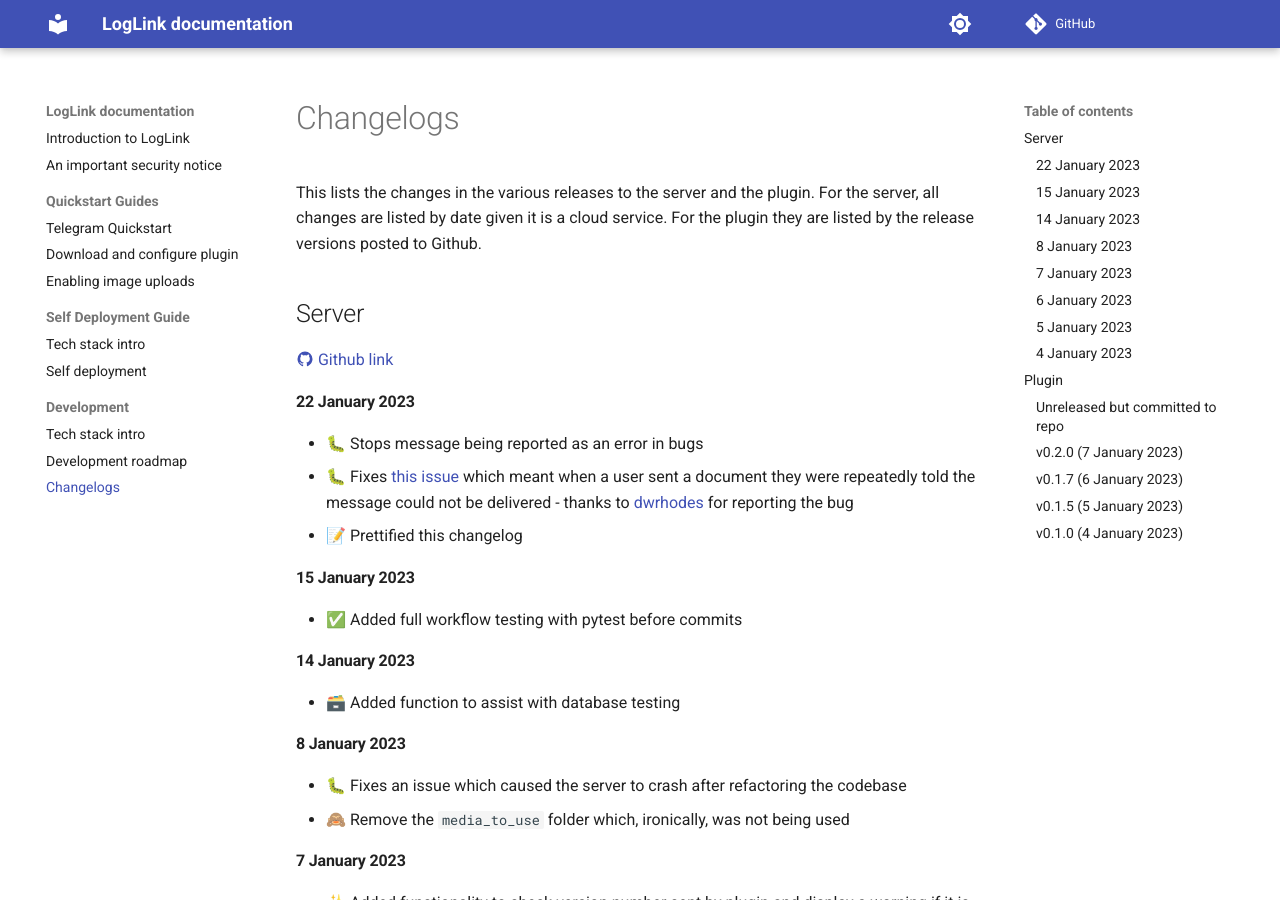
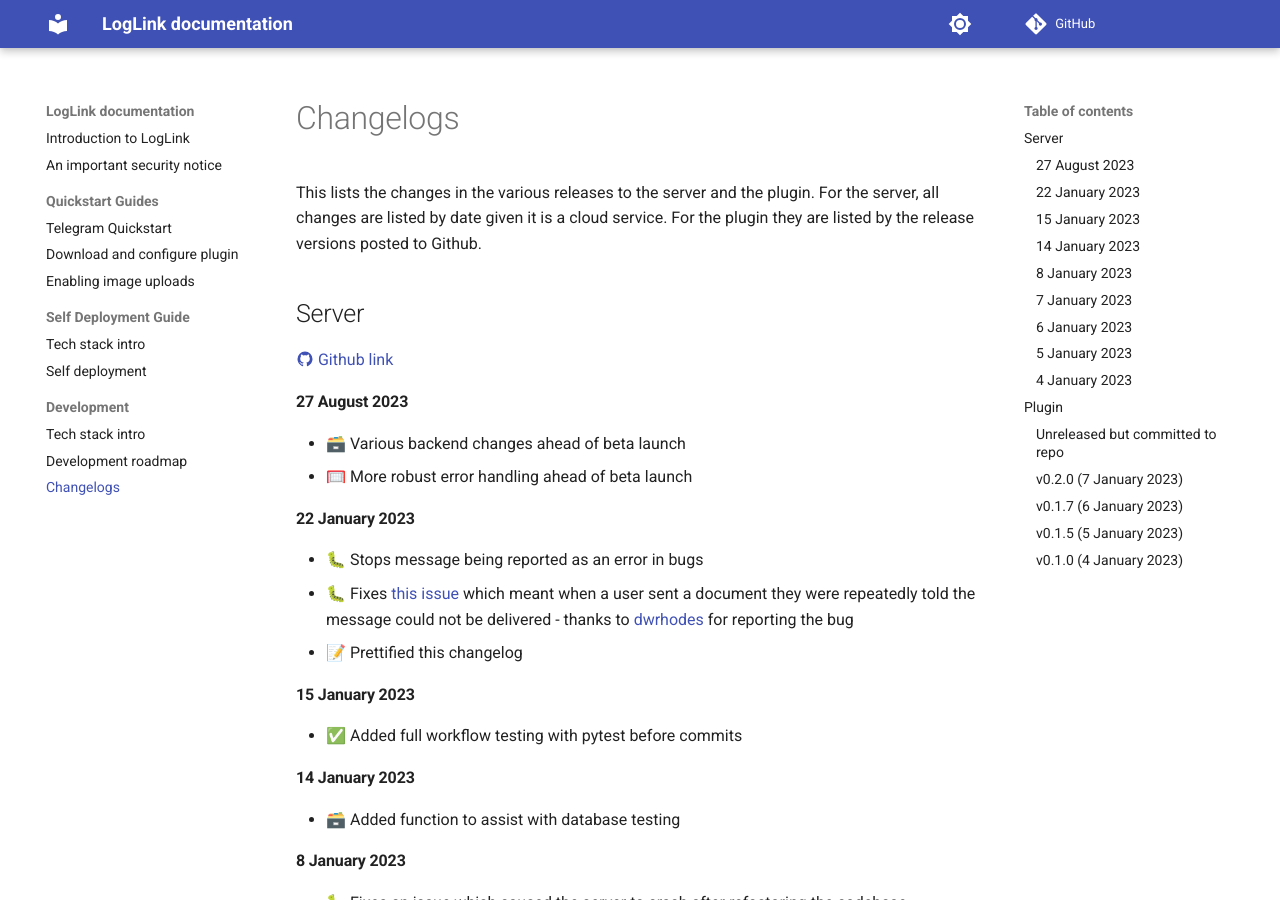
Before and after one commit to hankhank10/loglink-docs, an MkDocs documentation site: the page built from docs/changelog.md, in a window 1280 px wide and 900 px high. Built offline with MkDocs 1.6.1 and Material for MkDocs 9.7.7, drawn with Linux system fonts in a browser that asks for light colours; comment, search, counter and statistics services are not loaded.

Commit message:
Update to 27 Aug

```diff
--- a/docs/changelog.md
+++ b/docs/changelog.md
@@ -5,6 +5,10 @@
 ## Server
 
 [:material-github: Github link](https://github.com/hankhank10/logseq-server)
+
+#### 27 August 2023
+- 🗃️ Various backend changes ahead of beta launch
+- 🥅 More robust error handling ahead of beta launch
 
 #### 22 January 2023
 - 🐛 Stops message being reported as an error in bugs
--- a/docs/roadmap.md
+++ b/docs/roadmap.md
@@ -1,6 +1,6 @@
 # Development status and roadmap
 
-## Current status (as of 4 January 2023)
+## Current status (as of 27 August 2023)
 
 ### Platforms supported
 
```
